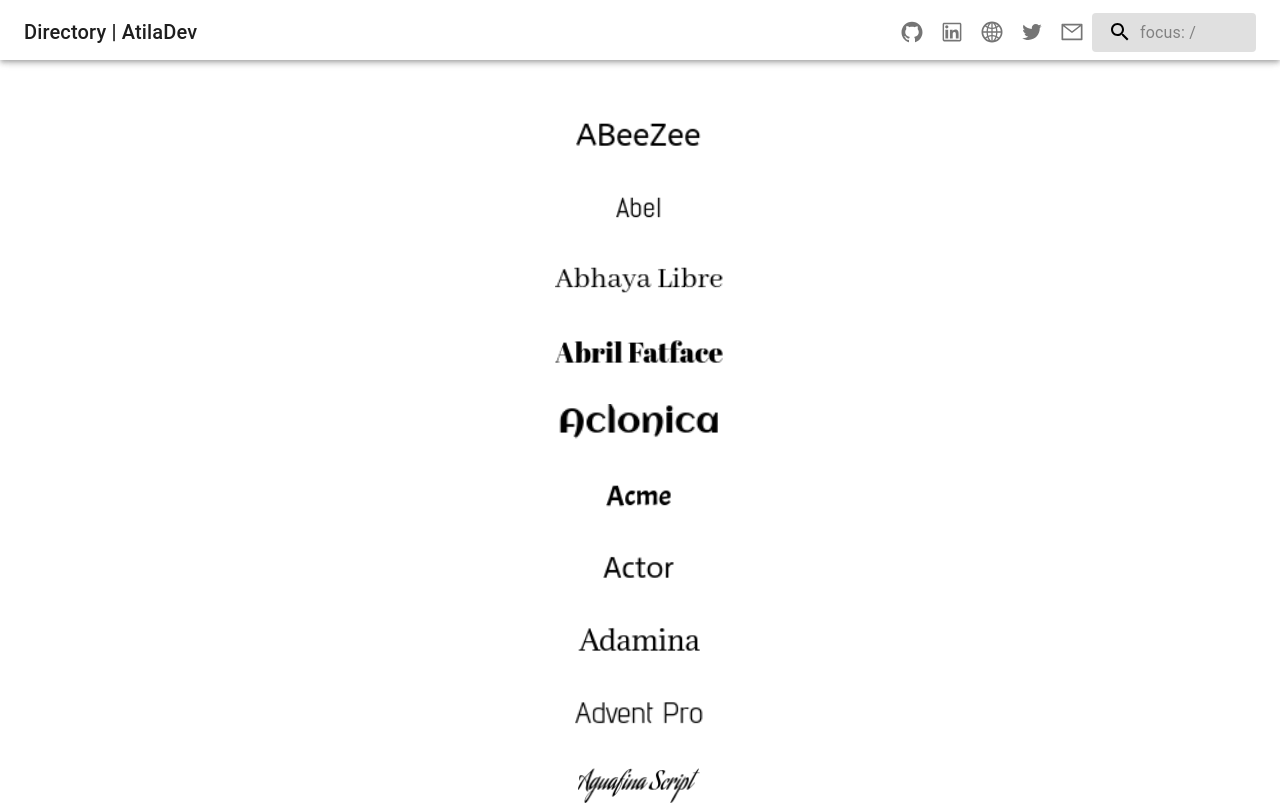
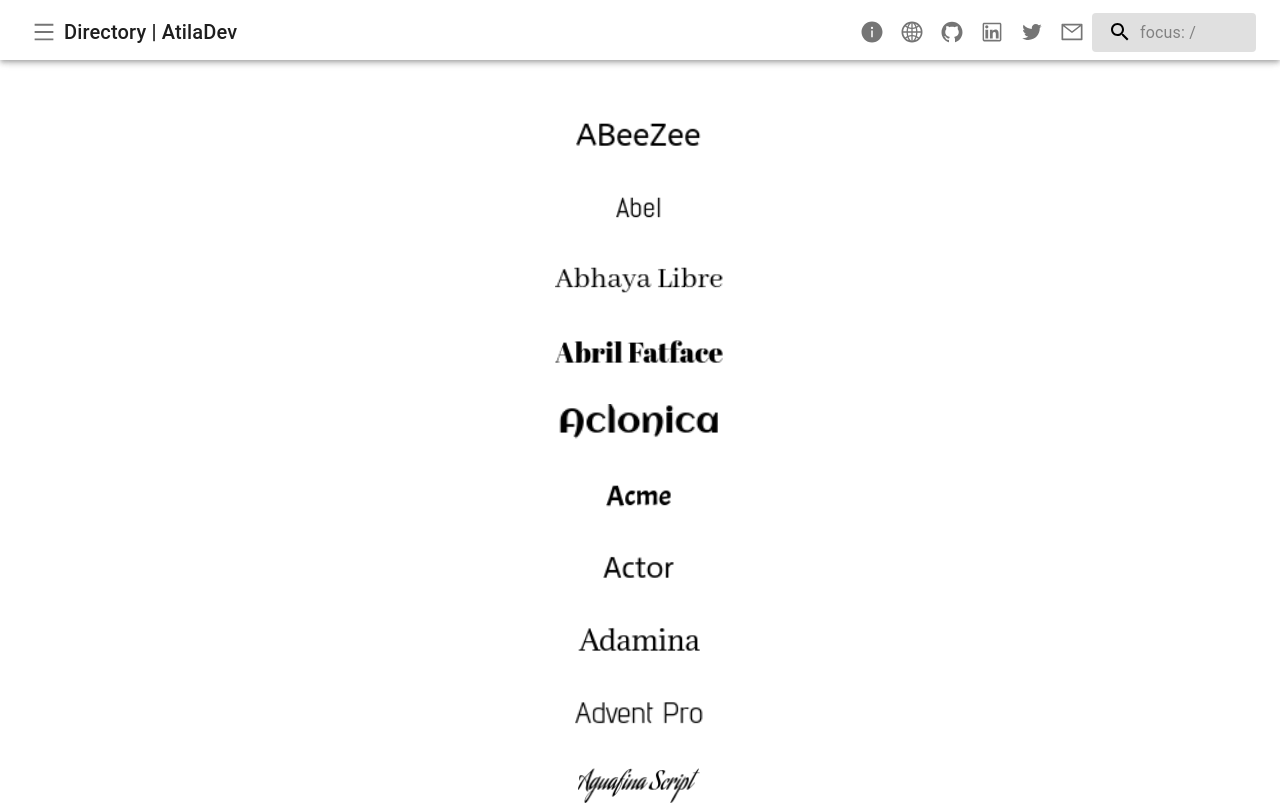
Before and after one commit to AtilaDev/Directory2, a Next.js app: page / in a window 1280 px wide. Shown: the top 805 px of the page. Built offline with nearby package versions, Linux system fonts and the light colour scheme.

Commit message:
Info button added

```diff
--- /dev/null
+++ b/components/ui/HtmlTooltip.tsx
@@ -0,0 +1,15 @@
+import { styled } from '@mui/material/styles';
+
+import Tooltip, { TooltipProps, tooltipClasses } from '@mui/material/Tooltip';
+
+export const HtmlTooltip = styled(({ className, ...props }: TooltipProps) => (
+  <Tooltip {...props} classes={{ popper: className }} />
+))(({ theme }) => ({
+  [`& .${tooltipClasses.tooltip}`]: {
+    backgroundColor: '#f5f5f9',
+    color: 'rgba(0, 0, 0, 0.87)',
+    maxWidth: 220,
+    fontSize: theme.typography.pxToRem(12),
+    border: '1px solid #dadde9',
+  },
+}));
--- a/components/ui/Navbar.tsx
+++ b/components/ui/Navbar.tsx
@@ -7,6 +7,7 @@ import {
   IconButton,
   InputBase,
   Link,
+  ListItem,
   Toolbar,
   Typography,
 } from '@mui/material';
@@ -18,10 +19,12 @@ import {
   AiOutlineTwitter,
   AiOutlineGlobal,
   AiOutlineMenu,
+  AiFillInfoCircle,
 } from 'react-icons/ai';
 import SearchIcon from '@mui/icons-material/Search';
 
 import { grey } from '@mui/material/colors';
+import { HtmlTooltip } from './HtmlTooltip';
 
 interface Props {
   onChange?: (value: ChangeEvent<HTMLInputElement>) => void;
@@ -94,13 +97,13 @@ export const Navbar = ({ onChange }: Props) => {
     <AppBar>
       <Toolbar>
         {/* Drawer menu */}
-        {/* <NextLink href={'/'} passHref>
+        <NextLink href={'/'} passHref>
           <Link>
             <IconButton>
               <AiOutlineMenu />
             </IconButton>
           </Link>
-        </NextLink> */}
+        </NextLink>
 
         <NextLink href={'/'} passHref>
           <Link
@@ -115,28 +118,55 @@ export const Navbar = ({ onChange }: Props) => {
         <Box flex={1} />
 
         <Box sx={{ display: { xs: 'block' } }}>
-          <IconButton onClick={gitHubLink}>
-            <AiOutlineGithub />
-          </IconButton>
+          <HtmlTooltip
+            title={
+              <>
+                <Typography variant='subtitle1' color='inherit'>
+                  Directory App
+                </Typography>
+                <Typography variant='subtitle2'>
+                  Is an easy & quick search to find google fonts using{' '}
+                  <NextLink
+                    href='https://github.com/expo/google-fonts'
+                    passHref
+                  >
+                    <a target='_blank'>@expo-google-fonts</a>
+                  </NextLink>{' '}
+                  for your React Native App. Developed with ❤️ by{' '}
+                  <NextLink href='https://atiladev.com/en' passHref>
+                    <a target='_blank'>AtilaDev</a>
+                  </NextLink>
+                </Typography>
+              </>
+            }
+          >
+            <IconButton>
+              <AiFillInfoCircle />
+            </IconButton>
+          </HtmlTooltip>
 
-          <IconButton onClick={linkedInLink}>
-            <AiOutlineLinkedin />
+          <IconButton onClick={atilaDevLink}>
+            <AiOutlineGlobal />
           </IconButton>
 
           {/* Put inside of Drawer in the future */}
           <Grid item sx={{ display: { xs: 'none', sm: 'inline' } }}>
-            <IconButton onClick={atilaDevLink}>
-              <AiOutlineGlobal />
+            <IconButton onClick={gitHubLink}>
+              <AiOutlineGithub />
+            </IconButton>
+
+            <IconButton onClick={linkedInLink}>
+              <AiOutlineLinkedin />
             </IconButton>
 
             <IconButton onClick={twitterLink}>
               <AiOutlineTwitter />
             </IconButton>
+
+            <IconButton onClick={mailLink}>
+              <AiOutlineMail />
+            </IconButton>
           </Grid>
-
-          <IconButton onClick={mailLink}>
-            <AiOutlineMail />
-          </IconButton>
         </Box>
 
         <Box borderColor={'black'}>
--- a/components/ui/index.ts
+++ b/components/ui/index.ts
@@ -1,2 +1,3 @@
 export * from './Navbar';
 export * from './ListItem';
+export * from './HtmlTooltip';
```
